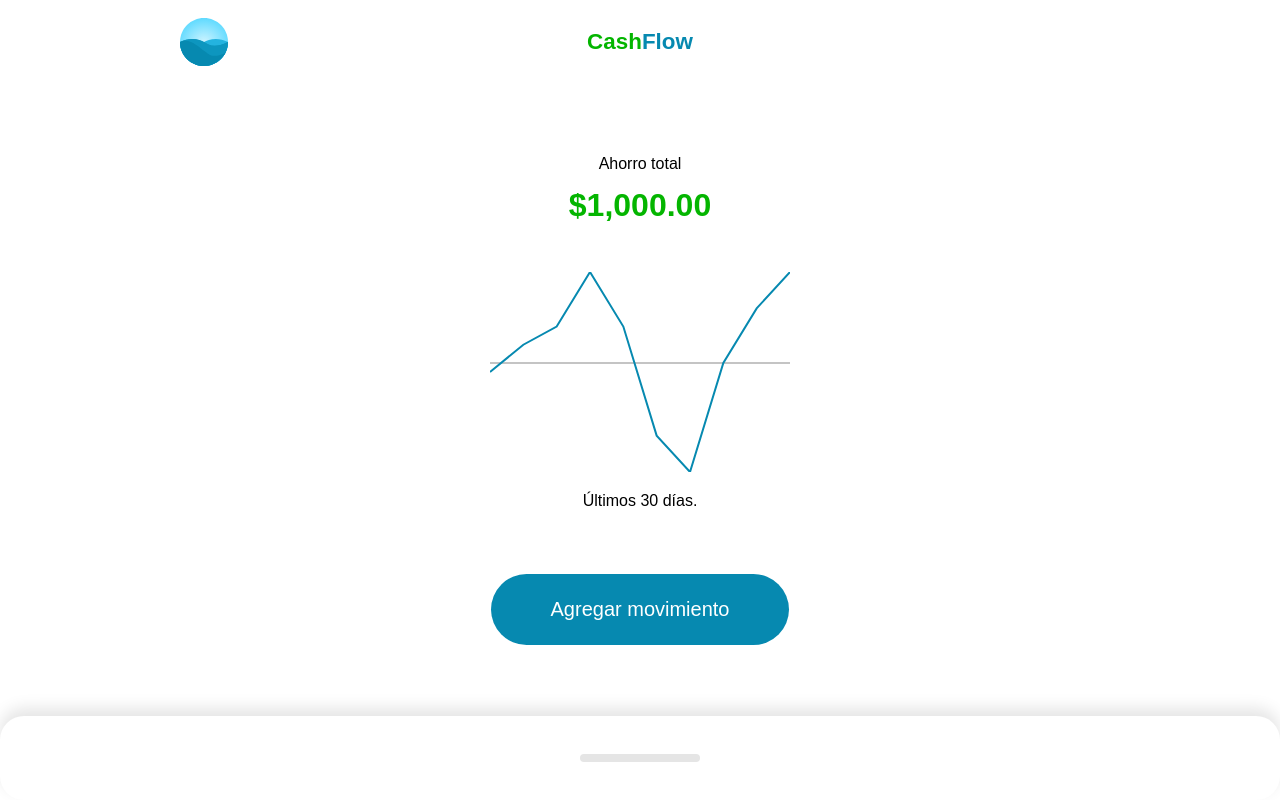
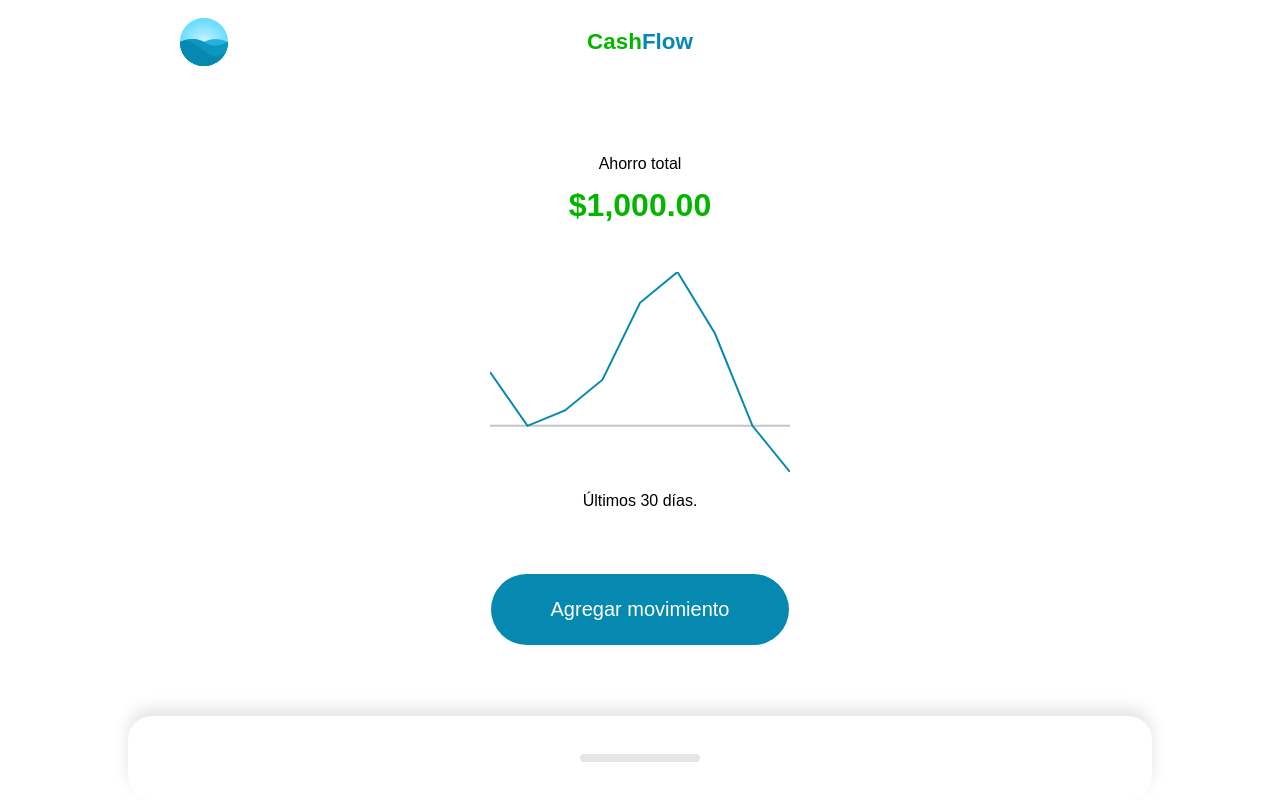
Before and after one commit to euss99/CashFlow, a Vue app: page / in a window 1280 px wide. Built offline with nearby package versions, Linux system fonts and the light colour scheme.

Commit message:
[ADD] Modelo de datos

```diff
--- a/public/index.html
+++ b/public/index.html
@@ -4,7 +4,7 @@
     <meta charset="utf-8">
     <meta http-equiv="X-UA-Compatible" content="IE=edge">
     <meta name="viewport" content="width=device-width,initial-scale=1.0">
-    <link rel="icon" href="<%= BASE_URL %>favicon.ico">
+    <link rel="icon" href="../src/assets/cashflow-icon.svg">
     <title><%= htmlWebpackPlugin.options.title %></title>
   </head>
   <body>
--- a/src/components/Home.vue
+++ b/src/components/Home.vue
@@ -58,53 +58,85 @@
     data() {
       return {
         amount: null,
-        amounts: [100,200,500,200,-400,-600,0,300,500],
         date: null,
         movements: [
           {
             id: 1,
             title: "Movimiento",
             description: "Deposito de salario",
-            amount: "1000",
+            amount: 100,
+            time: new Date("02-21-2023"),
           },
           {
             id: 2,
             title: "Movimiento 1",
             description: "Deposito de honorarios",
-            amount: "500",
+            amount: 200,
+            time: new Date("02-18-2023"),
           },
           {
             id: 3,
             title: "Movimiento 3",
             description: "Comida",
-            amount: "-100",
+            amount: 500,
+            time: new Date("02-15-2023"),
           },
           {
             id: 4,
             title: "Movimiento 4",
             description: "Colegiatura",
-            amount: "1000",
+            amount: 200,
+            time: new Date("02-14-2023"),
           },
           {
             id: 5,
             title: "Movimiento 5",
             description: "Reparación equipo",
-            amount: "-800",
+            amount: -400,
+            time: new Date("02-06-2023"),
           },
           {
             id: 6,
             title: "Movimiento 6",
             description: "Reparación equipo",
-            amount: "1000",
-          },{
+            amount: -600,
+            time: new Date("02-02-2023"),
+          },
+          {
             id: 7,
             title: "Movimiento 7",
             description: "Reparación equipo",
-            amount: "-1000",
+            amount: -300,
+            time: new Date("01-25-2023"),
+          },
+          {
+            id: 8,
+            title: "Movimiento 8",
+            description: "Reparación equipo",
+            amount: 500,
+            time: new Date("01-24-2023"),
           },
         ],
       }
-    }
+    },
+    computed: {
+      amounts() {
+        const last30days = this.movements
+          .filter(movement => {
+            const today = new Date(); // Today
+            const oldDate = today.setDate(today.getDate() - 30); // 30 days ago
+
+            return movement.time > oldDate; // Solo regresa los movimientos de los últimos 30 días (incluyendo hoy).
+          })
+          .map(movement => movement.amount); // Solo regresa los montos de los movimientos.
+
+        return last30days.map((movement, i) => {
+          const lastMovements = last30days.slice(0, i); // Obtiene los movimientos anteriores al movimiento actual.
+
+          return lastMovements.reduce((acc, movement) => acc + movement, 0); // Suma los movimientos anteriores al movimiento actual.
+        })
+      },
+    },
   };
 
 </script>
--- a/src/components/LayoutHome.vue
+++ b/src/components/LayoutHome.vue
@@ -70,4 +70,12 @@
     background-color: #e5e5e5;
     border-radius: 4px;
     }
+
+    @media (min-width: 768px) {
+        .movements {
+            width: 80%;
+            left: 50%;
+            transform: translateX(-50%);
+        }
+    }
 </style>
--- a/src/components/Resume/Graphic.vue
+++ b/src/components/Resume/Graphic.vue
@@ -33,7 +33,7 @@
 </template>
 
 <script setup>
-    import { defineProps, toRefs, computed, ref } from 'vue';
+    import { defineProps, toRefs, computed, ref, defineEmits } from 'vue';
 
     const props = defineProps({
         amounts: {
@@ -77,6 +77,8 @@
     const showPointer = ref(false); // Variable que indica si se muestra el puntero.
     const pointer = ref(0); // Variable que indica la posición del puntero.
 
+    const emit = defineEmits(['select']); // Función que permite emitir eventos.
+
     /* ==== Función que se ejecuta cuando se toca la pantalla ==== */
     const tap = ({target, touches}) => {
         // target = elemento que se está tocando.
@@ -88,6 +90,7 @@
 
         pointer.value = ((touchX - elementX) * 300)/ elementWidth; // Posición en el eje x del puntero.
 
+        emit('select', pointer.value); // Emitiendo el evento select.
     }
 
     /* ==== Función que se ejecuta cuando se deja de tocar la pantalla ==== */
```
